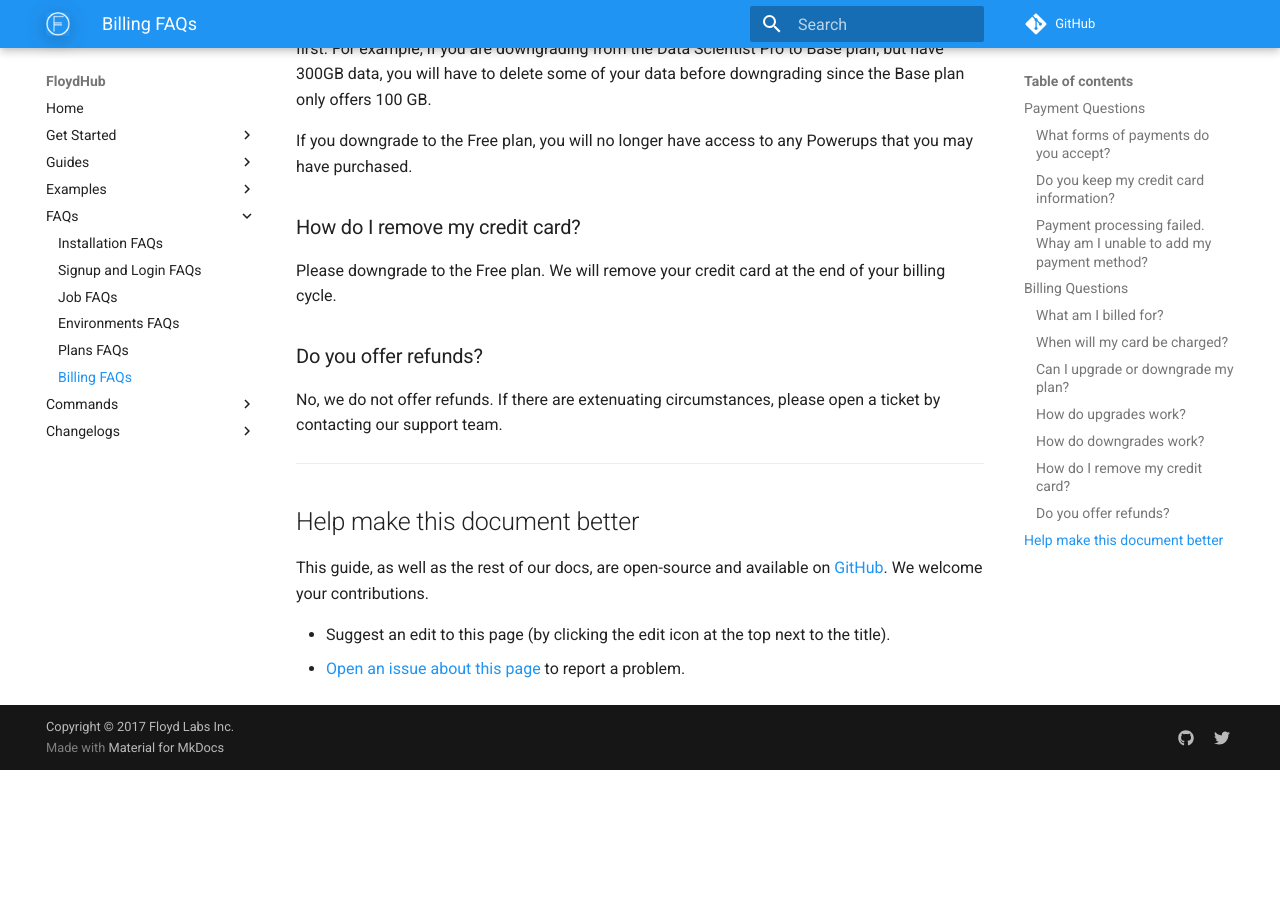
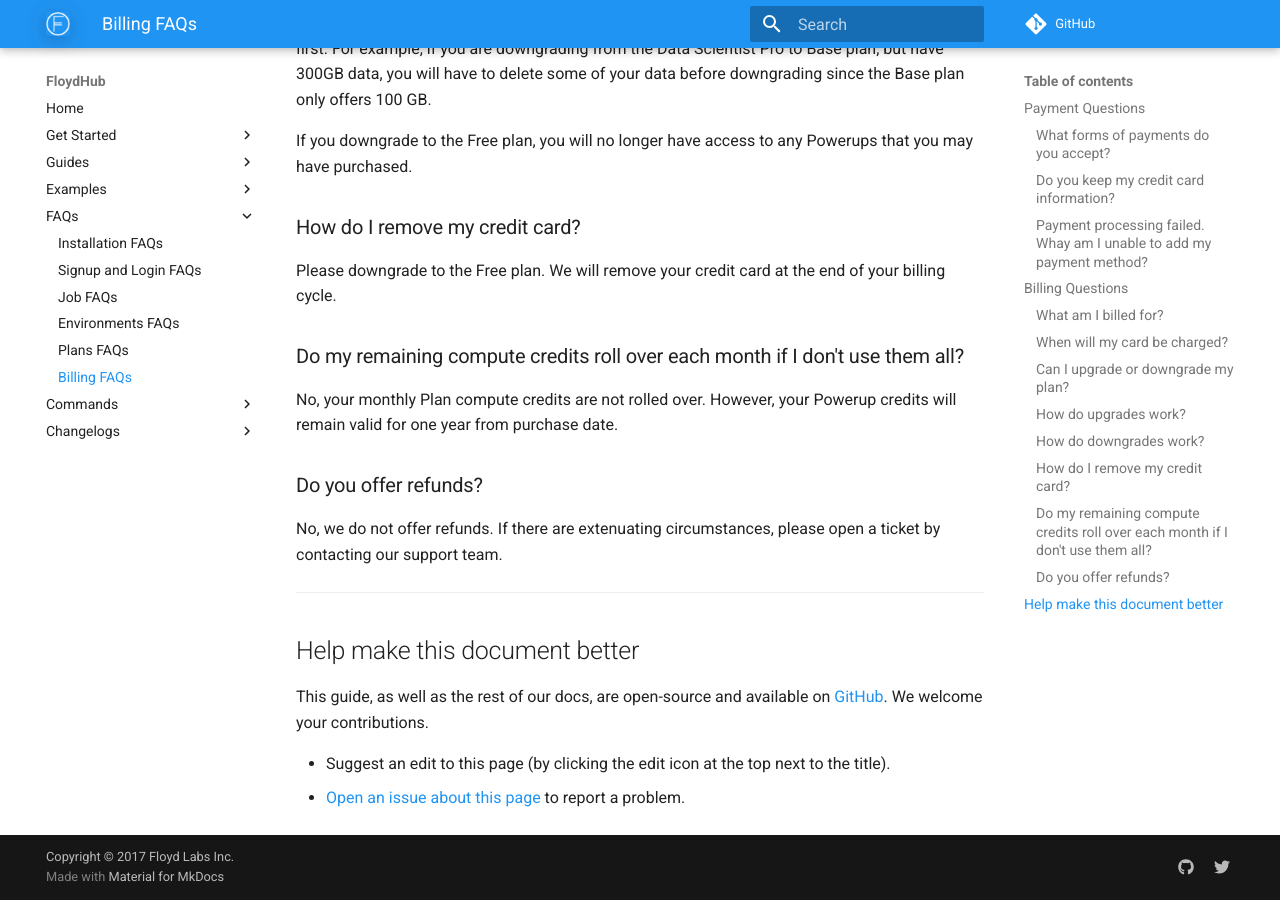
Before and after one commit to floydhub/floyd-docs, an MkDocs documentation site: the page built from docs/faqs/billing.md, in a window 1280 px wide and 900 px high, scrolled down 2567 px. Built offline with MkDocs 1.6.1 and Material for MkDocs 9.7.7, drawn with Linux system fonts in a browser that asks for light colours; comment, search, counter and statistics services are not loaded; old or Windows-style settings are respelled for this version of MkDocs; before the commit the page ends 3337 px from its top, so only the background shows below that.

Commit message:
add FAQ about rolling over

```diff
--- a/docs/faqs/billing.md
+++ b/docs/faqs/billing.md
@@ -78,9 +78,12 @@ If you downgrade to the Free plan, you will no longer have access to any Powerup
 
 Please downgrade to the Free plan. We will remove your credit card at the end of your billing cycle.
 
+### Do my remaining compute credits roll over each month if I don't use them all?
+
+No, your monthly Plan compute credits are not rolled over. However, your Powerup credits will remain valid for one year from purchase date.
+
 ### Do you offer refunds?
 
 No, we do not offer refunds. If there are extenuating circumstances, please open a ticket by contacting our support team.
 
-
 {!contributing.md!}
--- a/docs/faqs/plans.md
+++ b/docs/faqs/plans.md
@@ -42,6 +42,10 @@ You can upgrade to one of the [Data Scientist Plan](https://www.floydhub.com/pri
 The GPU and CPU compute hours included in your plan (Free or Data Scientist) are
 [preemptible instances](#preemptible-instances). This means that there is a small chance that your job will be terminated without notice. In practice, this happens infrequently and this is perfect for most users. If you need [dedicated instances](#dedicated-instances) for your jobs, you
 can buy the GPU+ or CPU+ Powerups.
+
+### Do my remaining compute credits roll over each month if I don't use them all?
+
+No, your monthly Plan compute credits are not rolled over. However, your Powerup credits will remain valid for one year from purchase date.
 
 ### What happened to the old Pay-as-you-go Individual Plan?
 
@@ -145,7 +149,6 @@ of your job being terminated without notice, in exchange for paying a much lower
 Your job's state will turn from `Running` to `Shutdown`. We will send you a notification informing you about this. Unfortunately, we are currently unable to warn your ahead of time of an impending preemption.
 
 
-
 ## Powerups
 
 ### What are Powerups?
```
